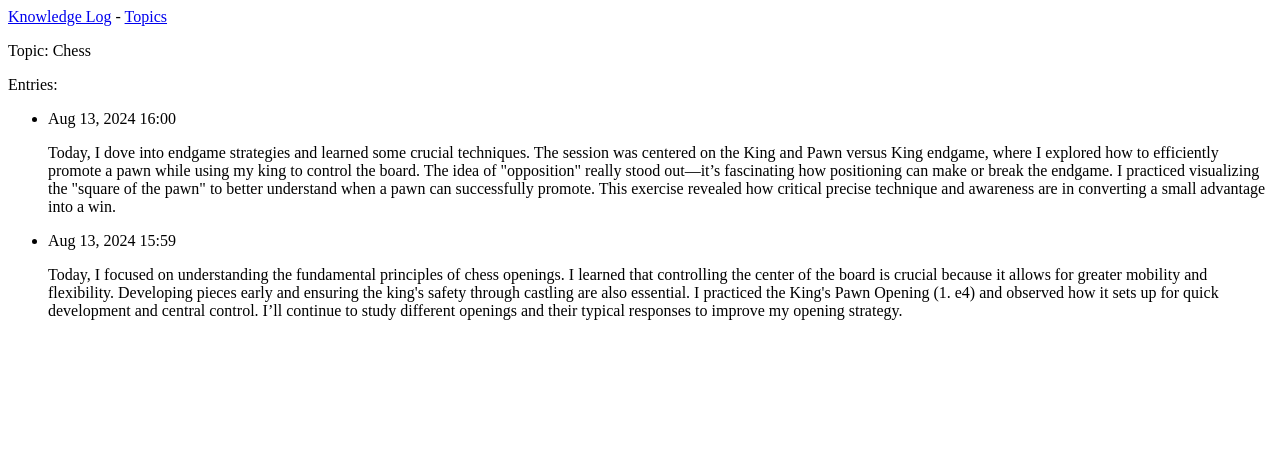
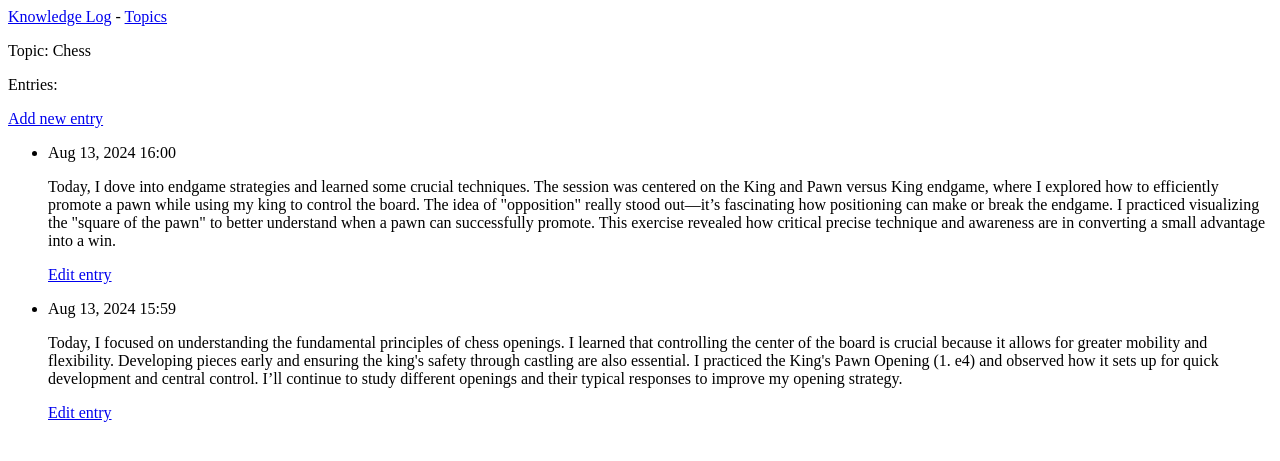
Before and after one commit to FoxtrotCN/Knowledge-Log, a Django app: page /topics/1/ in a window 1280 px wide. Shown: the top 461 px of the page. Run offline with Django 5.2, Linux system fonts and the light colour scheme; data comes from the database, SQL or seed files in the repository; both versions use the stored data as it was after the commit.

Commit message:
Enable the actions for register new entries for the topics as well as edit these entries

```diff
--- a/core_app/templates/core_app/topic.html
+++ b/core_app/templates/core_app/topic.html
@@ -4,11 +4,15 @@
     <p>Topic: {{ topic }}</p>
 
     <p>Entries:</p>
+    <p><a href="{% url 'core_app:new_entry' topic.id %}">Add new entry</a></p>
     <ul>
     {% for entry in entries %}
         <li>
         <p>{{ entry.date_added|date:'M d, Y H:i' }}</p>
         <p>{{ entry.text | linebreaks }}</p>
+        <p>
+            <a href="{% url 'core_app:edit_entry' entry.id %}">Edit entry</a>
+        </p>
         </li>
     {% empty %}
         <li>There are no entries for this topic yet.</li>
--- a/core_app/templates/core_app/topics.html
+++ b/core_app/templates/core_app/topics.html
@@ -12,4 +12,6 @@
     {% endfor %}
     </ul>
 
+    <a href="{% url 'core_app:new_topic' %}">Add a new topic</a>
+
 {% endblock content %}
--- a/core_app/urls.py
+++ b/core_app/urls.py
@@ -9,5 +9,13 @@ urlpatterns = [
     # Topics page
     path('topics/', views.get_topics, name='topics'),
     # Detail page for a single topic
-    path('topics/<int:topic_id>/', views.get_topic, name='topic')
+    path('topics/<int:topic_id>/', views.get_topic, name='topic'),
+    # Page for adding a new topic
+    path('new_topic/', views.add_new_topic, name='new_topic'),
+    # Page for adding a new entry
+    path('new_entry/<int:topic_id>/', views.add_new_entry, name='new_entry'),
+    # Page for editing an entry
+    path('edit_entry/<int:entry_id>', views.edit_entry, name='edit_entry'),
+
+
 ]
--- a/core_app/views.py
+++ b/core_app/views.py
@@ -1,5 +1,7 @@
-from django.shortcuts import render
-from .models import Topic
+from django.shortcuts import render, redirect
+
+from .forms import TopicForm, EntryForm
+from .models import Topic, Entry
 
 
 def index(request):
@@ -20,3 +22,52 @@ def get_topic(request, topic_id):
                'entries': entries}
 
     return render(request, "core_app/topic.html", context)
+
+
+def add_new_topic(request):
+    if request.method != 'POST':
+        form = TopicForm()
+    else:
+        form = TopicForm(data=request.POST)
+        if form.is_valid():
+            form.save()
+            return redirect('core_app:topics')
+
+    context = {'form': form}
+    return render(request, "core_app/new_topic.html", context)
+
+
+def add_new_entry(request, topic_id):
+    topic = Topic.objects.get(id=topic_id)
+
+    if request.method != 'POST':
+        form = EntryForm()
+    else:
+        form = EntryForm(data=request.POST)
+        if form.is_valid():
+            new_entry = form.save(commit=False)
+            new_entry.topic = topic
+            new_entry.save()
+            return redirect('core_app:topic', topic_id=topic_id)
+
+    context = {'topic': topic,
+               'form': form}
+    return render(request, 'core_app/new_entry.html', context)
+
+
+def edit_entry(request, entry_id):
+    entry = Entry.objects.get(id=entry_id)
+    topic = entry.topic
+
+    if request.method != 'POST':
+        form = EntryForm(instance=entry)
+    else:
+        form = EntryForm(instance=entry, data=request.POST)
+        if form.is_valid():
+            form.save()
+            return redirect('core_app:topic', topic_id=topic.id)
+
+    context = {'entry': entry,
+               'topic': topic,
+               'form': form}
+    return render(request, 'core_app/edit_entry.html', context)
```
Also changed, not shown: core_app/forms.py (added, +18 -0 lines), core_app/templates/core_app/edit_entry.html (added, +13 -0 lines), core_app/templates/core_app/new_entry.html (added, +13 -0 lines), core_app/templates/core_app/new_topic.html (added, +12 -0 lines), db.sqlite3.
